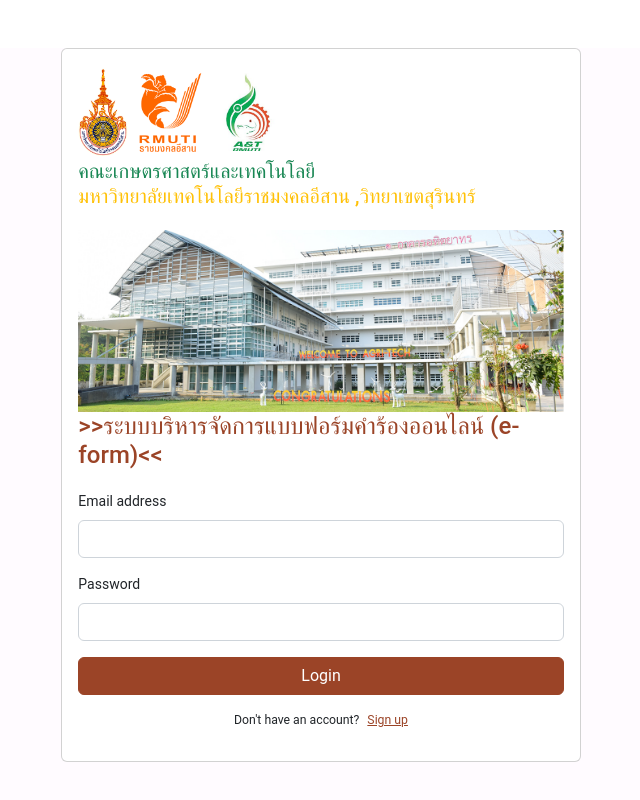
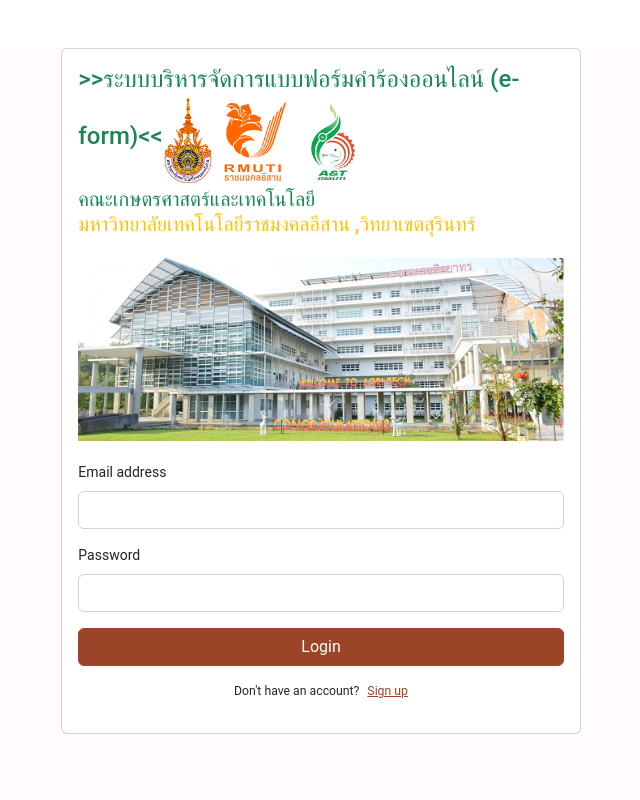
Before and after one commit to Kanit43/formsystem, a React (Create React App) app: page /login in a window 1280 px wide. Shown: the top 800 px of the page, without its empty margins (319-959 px from the left). Built offline with nearby package versions, Linux system fonts and the light colour scheme; no server answers.

Commit message:
edit login form 5.0

```diff
--- a/src/components/login.js
+++ b/src/components/login.js
@@ -60,6 +60,7 @@ const Login = () => {
       <div className="col-sm-8 col-md-5 mx-auto">
         <div className="card">
           <div className="card-body">
+          <span className="h4 text-success">&gt;&gt;ระบบบริหารจัดการแบบฟอร์มคำร้องออนไลน์ (e-form)&lt;&lt;</span>
             <img src="/rmuti.png" className="img-fluid" height={40} width={50}></img>
             <img src="/sad2.png" className="img-fluid" height={100} width={80}></img>
             <img src="/pt.jpg" className="img-fluid" height={100} width={80}></img>
@@ -72,7 +73,6 @@ const Login = () => {
             <br></br>
             <img src="/3.png" className="img-fluid"></img>
 
-            <span className="h4 text-primary">&gt;&gt;ระบบบริหารจัดการแบบฟอร์มคำร้องออนไลน์ (e-form)&lt;&lt;</span>
             <br></br>
             <br></br>
 
--- a/src/feature/form-history/form-history.js
+++ b/src/feature/form-history/form-history.js
@@ -35,7 +35,7 @@ const FormHistory = () => {
         <Table responsive="lg">
           <thead>
             <tr>
-              <th>#</th>
+
               <th>Student ID</th>
               <th>Form</th>
               <th>Created Time</th>
```
